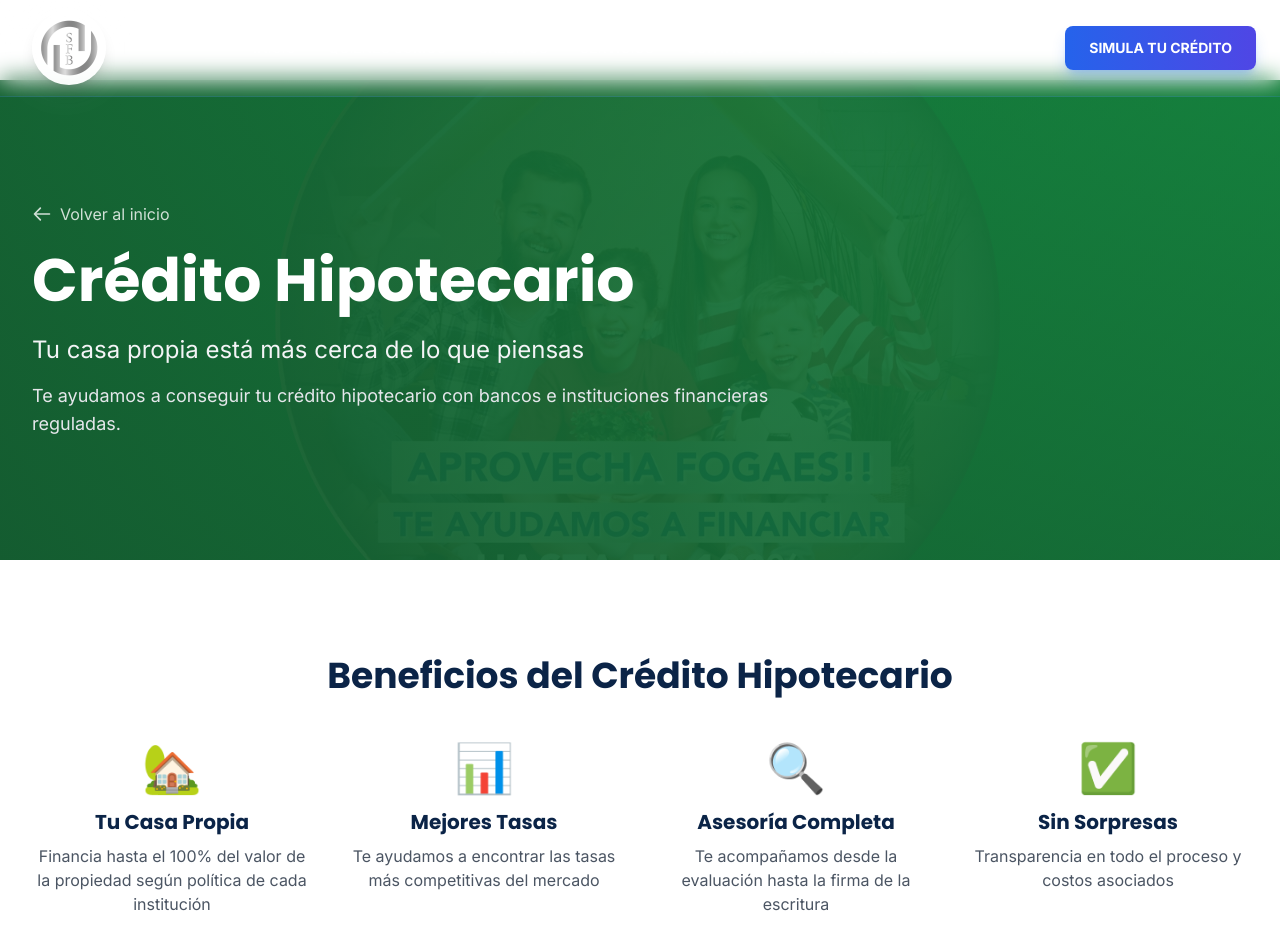
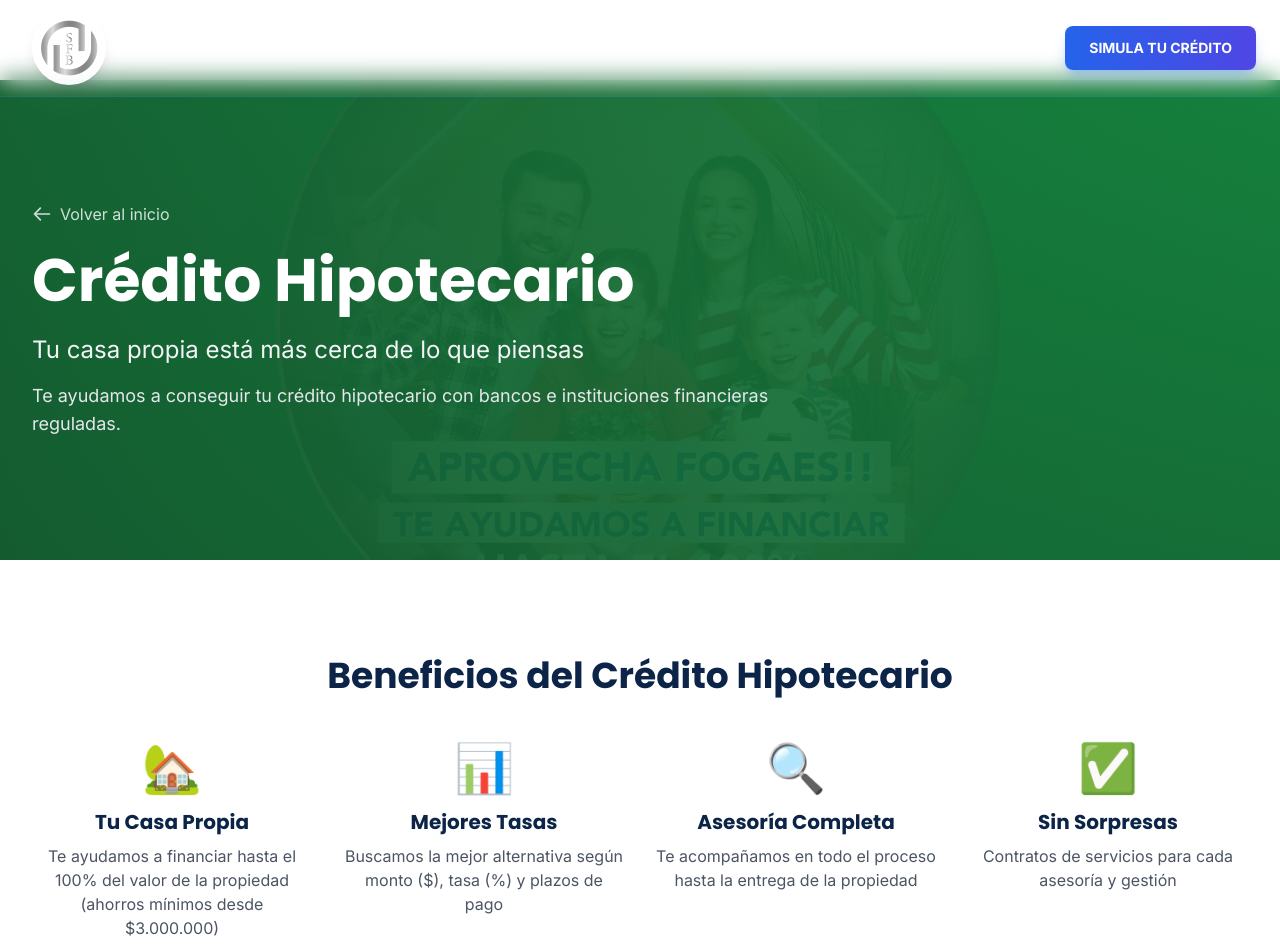
Before and after one commit to riodaah/serfibanc-website, a React (Vite) app: page /credito-hipotecario in a window 1280 px wide. Shown: the top 952 px of the page. Built offline with nearby package versions, Linux system fonts and the light colour scheme.

Commit message:
Fix: Actualizacion de textos segun correcciones del cliente - Hero, Pasos, Beneficios PYME/Hipotecario/Automotriz

```diff
--- a/src/components/Hero.jsx
+++ b/src/components/Hero.jsx
@@ -38,17 +38,9 @@ const Hero = () => {
               initial={{ opacity: 0, y: 20 }}
               animate={{ opacity: 1, y: 0 }}
               transition={{ delay: 0.4 }}
-              className="text-sm sm:text-base md:text-lg text-white mb-2 font-semibold"
-            >
-              Gestionamos créditos para empresas y personas con ingresos líquidos desde $700.000,
-            </motion.p>
-            <motion.p
-              initial={{ opacity: 0, y: 20 }}
-              animate={{ opacity: 1, y: 0 }}
-              transition={{ delay: 0.5 }}
               className="text-sm sm:text-base md:text-lg text-white mb-6 md:mb-8 font-semibold"
             >
-              antigüedad laboral desde 1 año. SIN DICOM, SIN CASTIGOS!!
+              Gestionamos créditos para empresas y particulares con ingresos líquidos desde $700.000, antigüedad laboral desde 1 año, SIN DICOM y SIN CASTIGOS!!
             </motion.p>
 
             <motion.div
--- a/src/components/PasosSimulacionMejorado.jsx
+++ b/src/components/PasosSimulacionMejorado.jsx
@@ -19,15 +19,15 @@ const PasosSimulacionMejorado = () => {
   const pasos = [
     {
       numero: '01',
-      titulo: 'Selecciona el tipo de crédito',
-      descripcion: 'Elige entre crédito PYME, hipotecario o automotriz según tus necesidades.',
+      titulo: 'Selecciona tipo de crédito',
+      descripcion: 'Elige crédito PYME, Hipotecario o Automotriz según tus necesidades.',
       icon: '📋',
       color: 'from-purple-500 to-pink-500'
     },
     {
       numero: '02',
       titulo: 'Completa el simulador',
-      descripcion: 'Ingresa el monto, plazo, ingreso mensual y algunos datos básicos.',
+      descripcion: 'Ingresa monto, cantidad cuotas, ingreso mensual y datos personales.',
       icon: '📝',
       color: 'from-pink-500 to-blue-500'
     },
@@ -41,14 +41,14 @@ const PasosSimulacionMejorado = () => {
     {
       numero: '04',
       titulo: 'Presenta tus documentos',
-      descripcion: 'Te acompañamos en el envío de antecedentes al banco o institución financiera.',
+      descripcion: 'Solicitaremos documentación inicial, para evaluación preliminar.',
       icon: '📄',
       color: 'from-cyan-500 to-teal-500'
     },
     {
       numero: '05',
       titulo: 'Obtén tu crédito',
-      descripcion: 'Te ayudamos a llegar hasta la aprobación final.',
+      descripcion: 'Te contactaremos para informar la aprobación del crédito',
       icon: '✅',
       color: 'from-teal-500 to-green-500'
     },
--- a/src/pages/CreditoAutomotriz.jsx
+++ b/src/pages/CreditoAutomotriz.jsx
@@ -19,7 +19,7 @@ const CreditoAutomotriz = () => {
     {
       icon: '🚗',
       titulo: 'Hasta 100% Financiamiento',
-      descripcion: 'Financia hasta el 100% del valor del vehículo según política de cada institución'
+      descripcion: 'Te ayudamos a financiar hasta el 100% del valor del vehículo'
     },
     {
       icon: '⚡',
@@ -34,7 +34,7 @@ const CreditoAutomotriz = () => {
     {
       icon: '💳',
       titulo: 'Cuotas Flexibles',
-      descripcion: 'Plazos desde 12 hasta 60 meses según tu capacidad de pago'
+      descripcion: 'Paga tu crédito en el plazo más conveniente'
     }
   ];
 
--- a/src/pages/CreditoHipotecario.jsx
+++ b/src/pages/CreditoHipotecario.jsx
@@ -19,22 +19,22 @@ const CreditoHipotecario = () => {
     {
       icon: '🏡',
       titulo: 'Tu Casa Propia',
-      descripcion: 'Financia hasta el 100% del valor de la propiedad según política de cada institución'
+      descripcion: 'Te ayudamos a financiar hasta el 100% del valor de la propiedad (ahorros mínimos desde $3.000.000)'
     },
     {
       icon: '📊',
       titulo: 'Mejores Tasas',
-      descripcion: 'Te ayudamos a encontrar las tasas más competitivas del mercado'
+      descripcion: 'Buscamos la mejor alternativa según monto ($), tasa (%) y plazos de pago'
     },
     {
       icon: '🔍',
       titulo: 'Asesoría Completa',
-      descripcion: 'Te acompañamos desde la evaluación hasta la firma de la escritura'
+      descripcion: 'Te acompañamos en todo el proceso hasta la entrega de la propiedad'
     },
     {
       icon: '✅',
       titulo: 'Sin Sorpresas',
-      descripcion: 'Transparencia en todo el proceso y costos asociados'
+      descripcion: 'Contratos de servicios para cada asesoría y gestión'
     }
   ];
 
--- a/src/pages/CreditoPyme.jsx
+++ b/src/pages/CreditoPyme.jsx
@@ -18,22 +18,22 @@ const CreditoPyme = () => {
     {
       icon: '💰',
       titulo: 'Montos Flexibles',
-      descripcion: 'Desde $5.000.000 hasta $200.000.000 según tu necesidad'
+      descripcion: 'Gestionamos desde $5.000.000, según tus necesidades'
     },
     {
       icon: '📅',
       titulo: 'Plazos Extendidos',
-      descripcion: 'Hasta 60 meses para pagar tu crédito'
+      descripcion: 'Paga tu crédito en el plazo más conveniente'
     },
     {
       icon: '⚡',
       titulo: 'Respuesta Rápida',
-      descripcion: 'Evaluación comercial en menos de 48 horas'
+      descripcion: 'Evaluación preliminar en menos de 48hrs.'
     },
     {
       icon: '🎯',
-      titulo: 'Sin Costo Inicial',
-      descripcion: 'Paga solo si hay resultados positivos'
+      titulo: 'Pagos Contra Resultados',
+      descripcion: 'Paga solo contra resultados positivos'
     }
   ];
 
```
